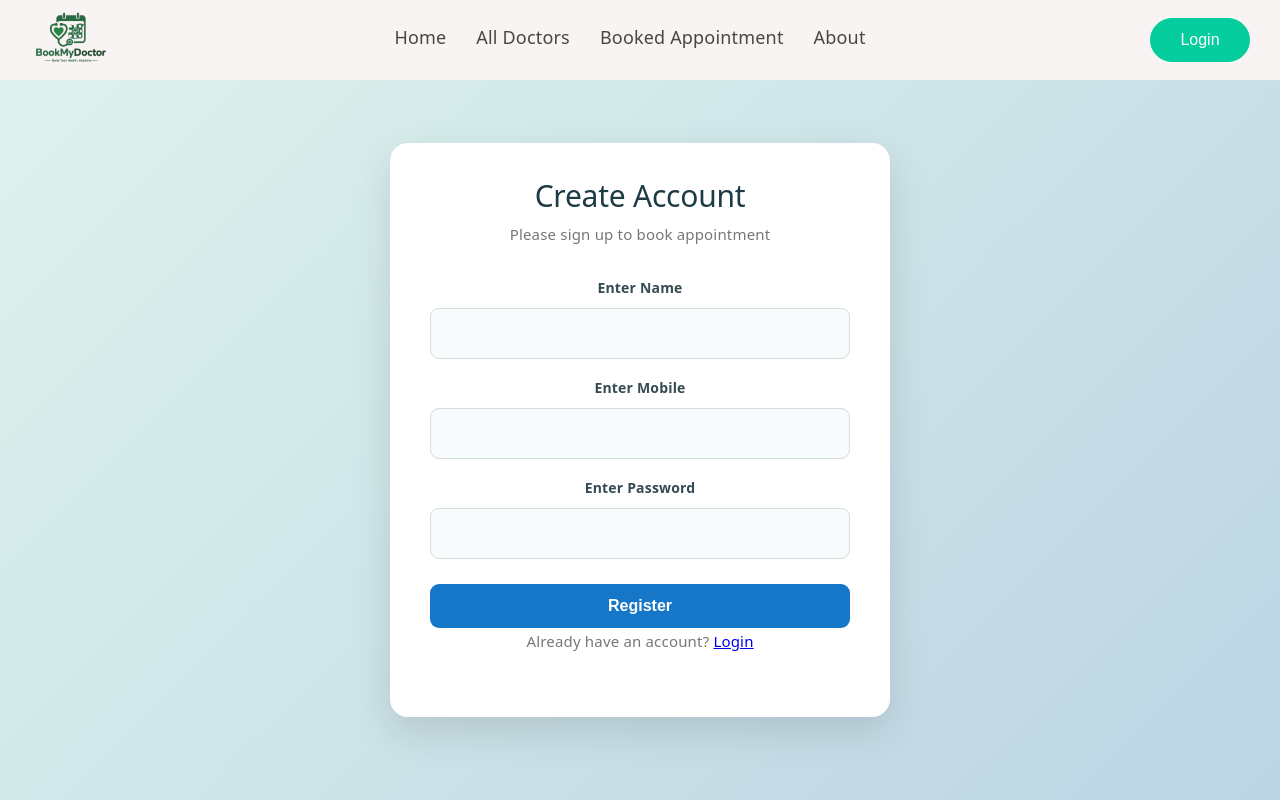
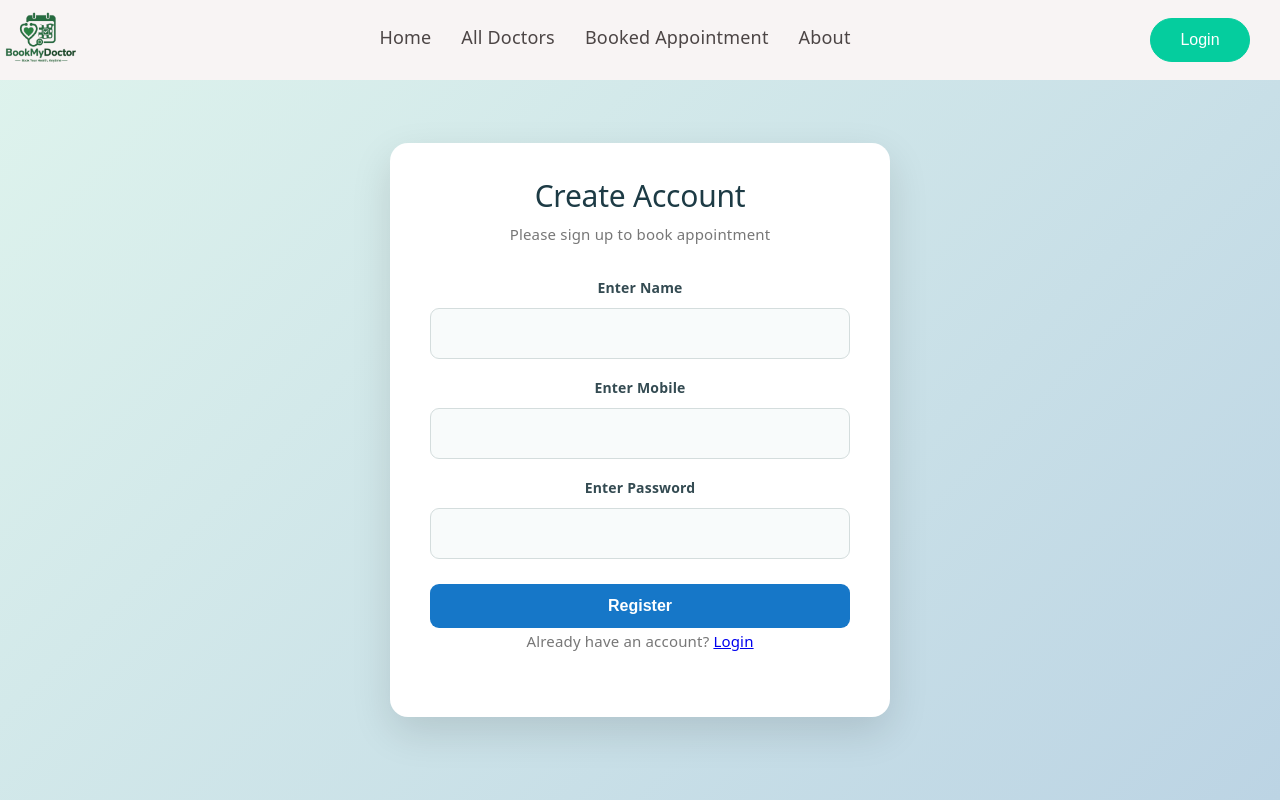
Before and after one commit to surajkumar332/pabs, a React (Vite) app: page /register in a window 1280 px wide. Built offline with nearby package versions, Linux system fonts and the light colour scheme.

Commit message:
navbar issues fixed

```diff
--- a/src/Components/Navbar/Navbar.css
+++ b/src/Components/Navbar/Navbar.css
@@ -18,7 +18,7 @@
 .navbar-parent .nav-links > span {
     display: flex;
     align-items: center;
-    margin-left: 30px;
+    justify-content: start;
 }
 
 /* links */
--- a/src/Pages/Home/Home.css
+++ b/src/Pages/Home/Home.css
@@ -743,7 +743,7 @@ body {
         justify-content: center;
     }
     .doctors-list .txt1 h1{
-        line-height: 35px;
+        line-height: 40px;
     }
     .section3{
         padding-top: 30px;
```
